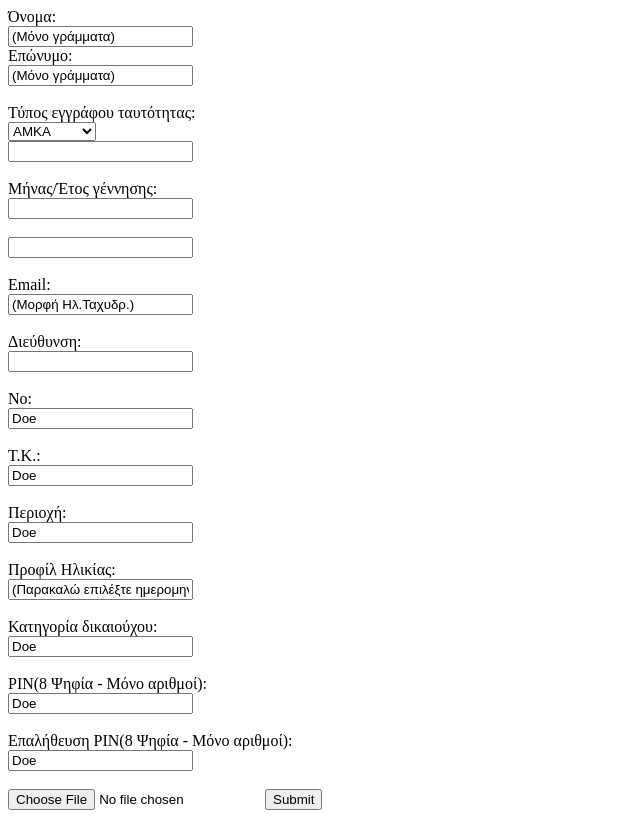
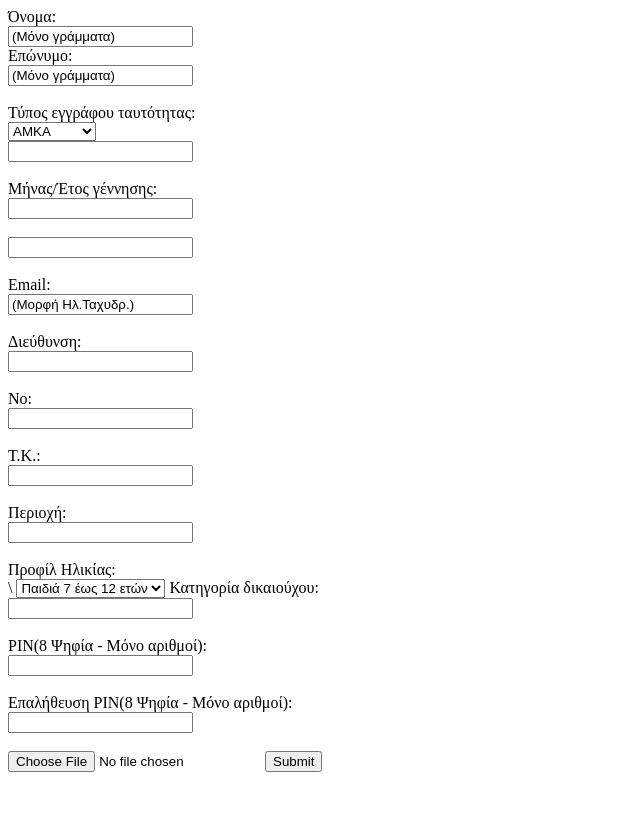
Before and after one commit to hellag/web-assignment-simple-form, a plain HTML site: page index.html in a window 1280 px wide. Shown: the whole page, without its empty margins (0-640 px from the left). Drawn offline with Linux system fonts and the light colour scheme.

Commit message:
1st stage

```diff
--- a/index.html
+++ b/index.html
@@ -9,42 +9,48 @@
 <body>
     <div>
         <form>
-            <label for="fname">Όνομα:</label><br>
-            <input type="text" id="fname" name="fname" value="(Μόνο γράμματα)"><br>
+            <label for="name">Όνομα:</label><br>
+            <input type="text" required="required" id="name" name="name" value="(Μόνο γράμματα)"><br>
             <label for="lname">Επώνυμο:</label><br>
-            <input type="text" id="lname" name="lname" value="(Μόνο γράμματα)"><br><br>
+            <input type="text" required="required" id="lname" name="lname" value="(Μόνο γράμματα)"><br><br>
             <label for="paper_type">Τύπος εγγράφου ταυτότητας:</label><br>
             <select name="paper_type" id="paper_type">
                 <option value="AMKA">ΑΜΚΑ</option>
                 <option value="passport">Διαβατήριο</option>
             </select>
             <label for="lname"></label><br>
+            <input type="text" required="required" id="lname" name="lname" value=""><br><br>
+            <label for="birth">Μήνας/Έτος γέννησης:</label><br>
+            <input type="text" id="birth_month" name="birth_month" value=""><br><br>
+            <input type="text" id="birth_year" name="birth_year" value=""><br><br>
+            <label for="email">Email:</label><br>
+            <input type="email" id="email" name="email" value="(Μορφή Ηλ.Ταχυδρ.)"><br><br>
+            <label for="address">Διεύθυνση:</label><br>
+            <input type="text" id="address" name="address" value=""><br><br>
+            <label for="street">No:</label><br>
+            <input type="text" id="street" name="street" value=""><br><br>
+            <label for="zip_code">Τ.Κ.:</label><br>
+            <input type="text" id="zip_code" name="zip_code" value=""><br><br>
+            <label for="region">Περιοχή:</label><br>
+            <input type="text" id="region" name="region" value=""><br><br>
+            <label for="age_profil">Προφίλ Ηλικίας:</label><br>
+\            <select name="age_profil" id="age_profil">
+                <option value="0">Παιδιά 7 έως 12 ετών</option>
+                <option value="1">Νέοι 13 έως 18 ετών</option>
+                <option value="2">Ενήλικες</option>
+            </select>
+            <label for="beneficiary">Κατηγορία δικαιούχου:</label><br>
+            <input type="text" id="beneficiary" name="beneficiary" value=""><br><br>
+            <!-- select -->
+            <label for="pin">PIN(8 Ψηφία - Μόνο αριθμοί):</label><br>
+            <input type="password" id="pin" name="pin" value=""><br><br>
+            <label for="lname">Επαλήθευση PIN(8 Ψηφία - Μόνο αριθμοί):</label><br>
             <input type="text" id="lname" name="lname" value=""><br><br>
-            <label for="lname">Μήνας/Έτος γέννησης:</label><br>
-            <input type="text" id="lname" name="lname" value=""><br><br>
-            <input type="text" id="lname" name="lname" value=""><br><br>
-            <label for="lname">Email:</label><br>
-            <input type="text" id="lname" name="lname" value="(Μορφή Ηλ.Ταχυδρ.)"><br><br>
-            <label for="lname">Διεύθυνση:</label><br>
-            <input type="text" id="lname" name="lname" value=""><br><br>
-            <label for="lname">No:</label><br>
-            <input type="text" id="lname" name="lname" value="Doe"><br><br>
-            <label for="lname">Τ.Κ.:</label><br>
-            <input type="text" id="lname" name="lname" value="Doe"><br><br>
-            <label for="lname">Περιοχή:</label><br>
-            <input type="text" id="lname" name="lname" value="Doe"><br><br>
-            <label for="lname">Προφίλ Ηλικίας:</label><br>
-            <input type="text" id="lname" name="lname" value="(Παρακαλώ επιλέξτε ημερομηνία γέννησης)"><br><br>
-            <label for="lname">Κατηγορία δικαιούχου:</label><br>
-            <input type="text" id="lname" name="lname" value="Doe"><br><br>
-            <label for="lname">PIN(8 Ψηφία - Μόνο αριθμοί):</label><br>
-            <input type="text" id="lname" name="lname" value="Doe"><br><br>
-            <label for="lname">Επαλήθευση PIN(8 Ψηφία - Μόνο αριθμοί):</label><br>
-            <input type="text" id="lname" name="lname" value="Doe"><br><br>
             <input type="file" id="img" name="img" accept="image/*">
             <!-- save button-->
             <input type="submit" value="Submit">
           </form>
     </div>
+<script src="js/main.js"></script>
 </body>
 </html>
```
